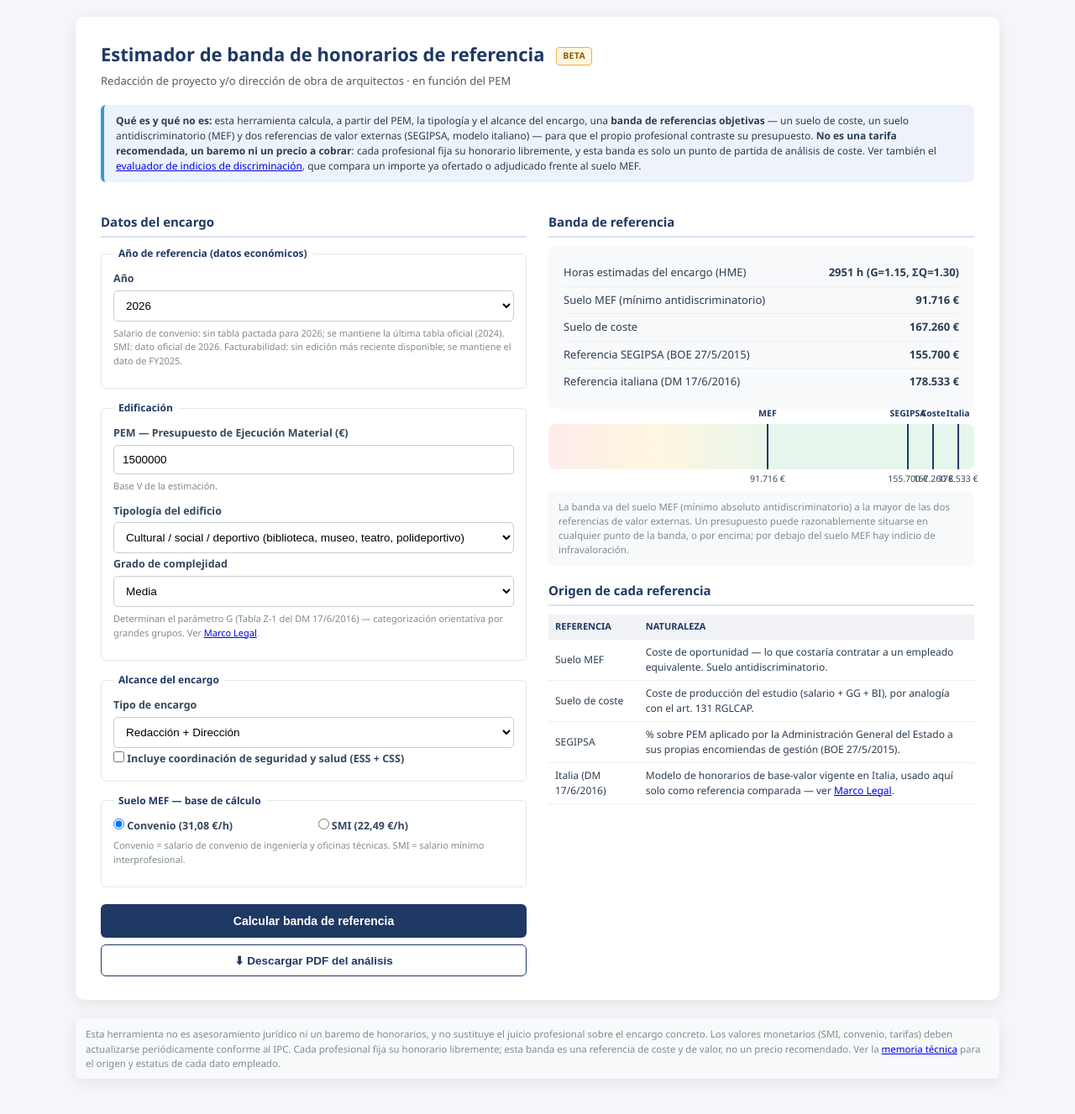
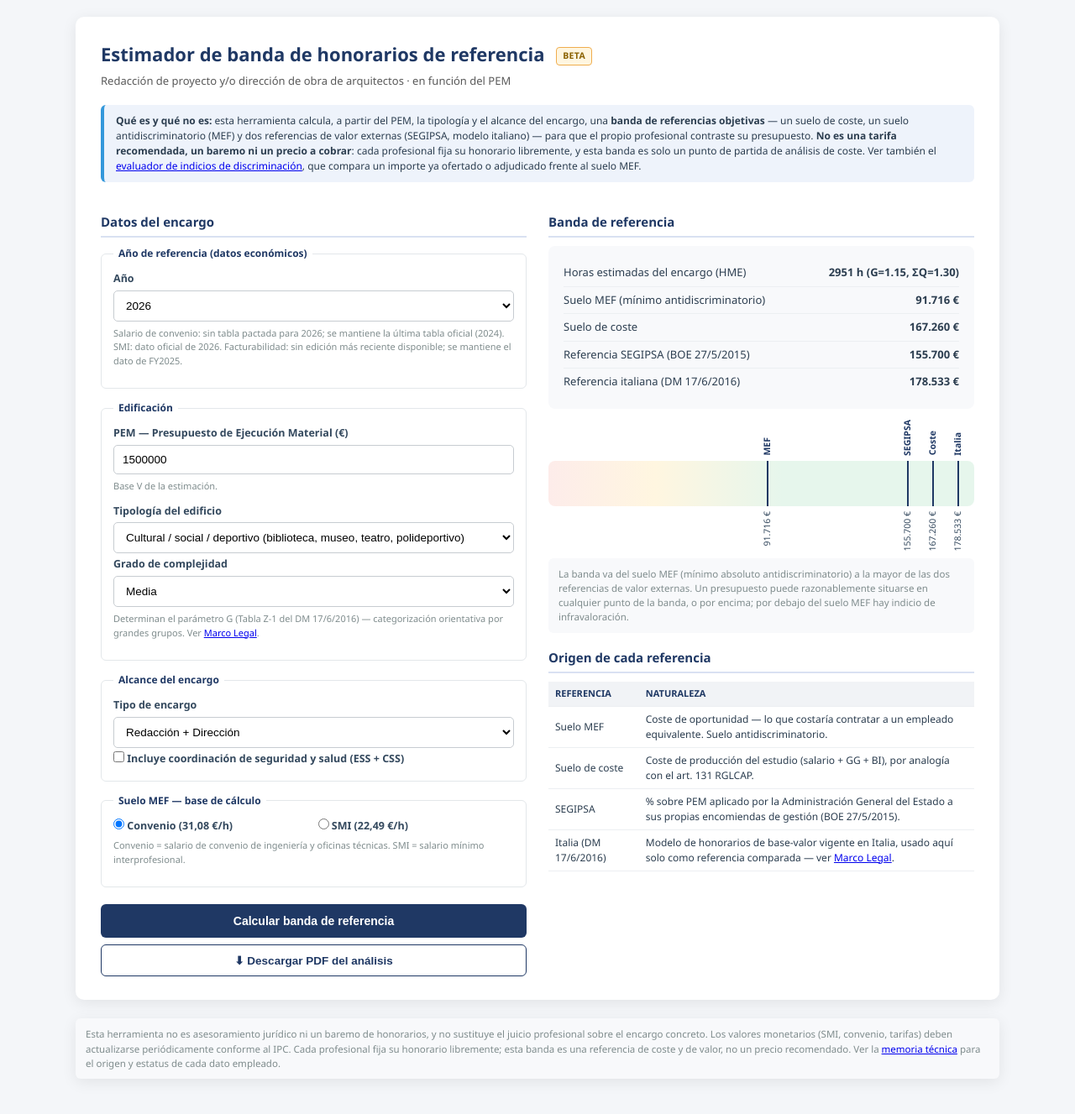
Before and after one commit to HME-MEF/hme-mef.github.io, a Jekyll site: the page herramientas/calculadora-estimacion.html, which Jekyll copies as it is, in a window 1280 px wide. Shown: the whole page at 84% size. Built offline with Jekyll 4.4.1, drawn with Linux system fonts in a browser that asks for light colours.

Commit message:
Pone en vertical el texto de la banda de referencia para evitar solapes
Las etiquetas y valores de la banda (MEF, Coste, SEGIPSA, Italia) se
solapaban y quedaban ilegibles cuando dos marcas caían muy cerca entre
sí (típicamente SEGIPSA/Coste/Italia, que suelen quedar próximas). Se
rota el texto a vertical (writing-mode) en vez de horizontal, lo que
reduce el ancho ocupado por cada etiqueta de ~60-90px a ~12px y elimina
el solape en el caso reportado por el usuario. Ajustado el margen
vertical de la banda para dar espacio a las etiquetas rotadas.

Probado con captura de pantalla headless reproduciendo el caso exacto
del pantallazo reportado (MEF lejos, SEGIPSA/Coste/Italia muy juntos):
ahora las cuatro etiquetas y sus cuatro valores son legibles por
separado.

Co-Authored-By: Claude Sonnet 5 <noreply@anthropic.com>
Claude-Session: https://claude.ai/code/session_01EaUnjfK5fzo4HrC78So8Nx

```diff
--- a/herramientas/calculadora-estimacion.html
+++ b/herramientas/calculadora-estimacion.html
@@ -51,18 +51,20 @@
   }
   .btn-secondary:hover { background:#eef3fb; }
   .band {
-    position:relative; height:54px; margin:18px 0 8px; border-radius:8px;
+    position:relative; height:54px; margin:62px 0 62px; border-radius:8px;
     background:linear-gradient(to right, #fdecea 0%, #fff6e0 25%, #e6f6ec 55%, #e6f6ec 100%);
   }
   .band .mark {
     position:absolute; top:0; bottom:0; width:2px; background:#1F3864;
   }
   .band .mark .lbl {
-    position:absolute; top:-20px; left:50%; transform:translateX(-50%);
+    position:absolute; left:50%; bottom:calc(100% + 6px);
+    writing-mode:vertical-rl; transform:translateX(-50%) rotate(180deg);
     font-size:10.5px; font-weight:700; color:#1F3864; white-space:nowrap;
   }
   .band .mark .val {
-    position:absolute; bottom:-20px; left:50%; transform:translateX(-50%);
+    position:absolute; left:50%; top:calc(100% + 6px);
+    writing-mode:vertical-rl; transform:translateX(-50%) rotate(180deg);
     font-size:10.5px; color:#34495e; white-space:nowrap;
   }
 </style>
@@ -177,7 +179,7 @@
         </div>
 
         <div class="band" id="band-viz"></div>
-        <div class="notice" style="margin-top:26px;">
+        <div class="notice">
           La banda va del suelo MEF (mínimo absoluto antidiscriminatorio) a la mayor de las dos
           referencias de valor externas. Un presupuesto puede razonablemente situarse en cualquier
           punto de la banda, o por encima; por debajo del suelo MEF hay indicio de infravaloración.
```
